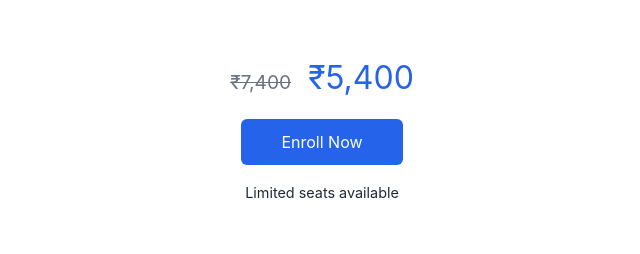
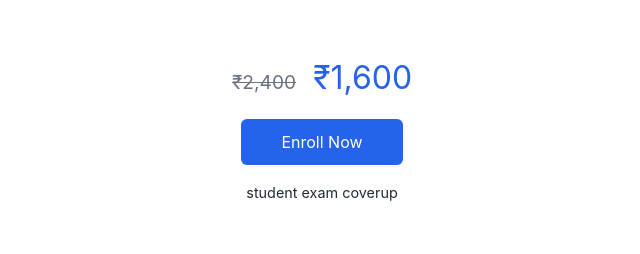
Before and after one commit to CodingStorms/CodingStorms, a plain HTML site: page index.html in a window 1280 px wide. Shown: the part 978-1232 px from the top of the page, 318-958 px from the left. Drawn offline with Linux system fonts and the light colour scheme.

Commit message:
Update index.html

```diff
--- a/index.html
+++ b/index.html
@@ -355,10 +355,10 @@
 
         <div class="pricing-section">
             <div class="price-display">
-                <del>₹7,400</del> ₹5,400
+                <del>₹2,400</del> ₹1,600
             </div>
             <button class="enroll-button">Enroll Now</button>
-            <p style="margin-top: 1rem; font-size: 0.9rem;">Limited seats available</p>
+            <p style="margin-top: 1rem; font-size: 0.9rem;">student exam coverup</p>
         </div>
     </div>
 
```
